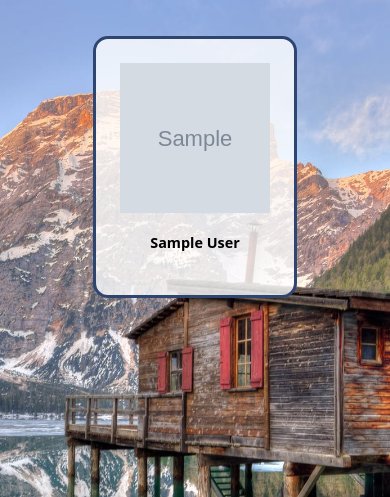
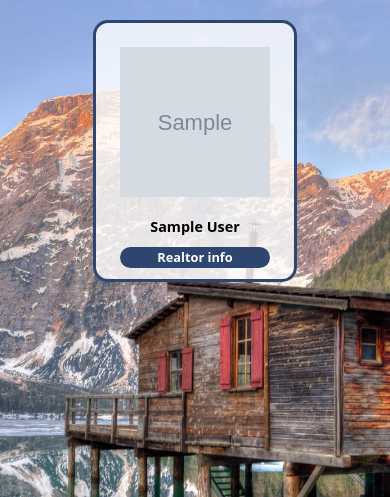
Before and after one commit to ymir17/castleApt, a Django app: page /contacts/ in a window 390 px wide. Shown: the part 67-564 px from the top of the page. Run offline with Django 3.2, Linux system fonts and the light colour scheme; tables that the repository leaves empty hold one stand-in row (values such as "Sample post"); grey boxes marked "Sample" are stand-in pictures.

Commit message:
realtor info responsive

```diff
--- a/static/css/contacts.css
+++ b/static/css/contacts.css
@@ -1,6 +1,6 @@
 .realtorsBox {
     position: relative;
-    margin-top: 2rem;
+    margin-top: 1rem;
     max-width: 50rem;
     padding-bottom: 1rem;
     text-align: center;
@@ -41,22 +40,45 @@
     background-color: rgb(0,0,0); /* Fallback color */
     background-color: rgba(0,0,0,0.4); /* Black w/ opacity */
 }
-
+h5 {
+    color: white;
+    font-size: 0.8rem;
+    background-color: #2E4570;
+    margin-top: -0.5rem;
+    margin-bottom: -0.8rem;
+    border-radius: 2rem;
+    padding-top: 0.1rem;
+    padding-left: 0.5rem;
+    padding-right: 0.5rem;
+    padding-bottom: 0.1rem;
+}
 .popup-content {
     background-color: #fefefe;
     margin: auto;
     padding: 1.25rem;
-    width: 50%;
-    height: 40%;
+    width: auto;
+    max-width: 40rem;
+    min-width: 10.6rem;
+    min-height: 20.5rem;
+    text-align: center;
+    height: auto;
     border: 0.3rem solid #2E4570;
     border-radius: 1rem;
 }
 .popup-content img {
-    width: 9.375rem;
-    height: 9.375rem;
+    position: relative;
+    width: 10rem;
+    height: 10rem;
     margin-right: 0.7rem;
+    margin-left: 0.7rem;
 }
-
+.realdes {
+    border-radius: 1rem;
+    padding: 0.5rem;
+    height: auto;
+    min-height: 12rem;
+    text-align: justify;
+}
 .popupLeft {
     float: left;
 }
--- a/templates/Contacts/contacts.html
+++ b/templates/Contacts/contacts.html
@@ -15,6 +15,7 @@
                         <h4>{{ account.firstName }} {{ account.lastName }}</h4>
                     {% endif %}
                 {% endfor %}
+                <h5>Realtor info</h5>
             </div>
             <div id="myPopup{{ realtor.accountId_id }}" class="modal">
                 <div class="popup-content">
@@ -22,7 +23,7 @@
                     <div class="popupLeft">
                     {% for account in accounts %}
                         {% if account.accountId == realtor.accountId_id %}
-                            <h3>{{ account.firstName }} {{ account.lastName }}</h3>
+                            <h3 class="htags">{{ account.firstName }} {{ account.lastName }}</h3>
                         {% endif %}
                     {% endfor %}
                         {% for image in realtorImgs %}
@@ -32,16 +33,15 @@
                         {% endfor %}
                         {% for account in accounts %}
                             {% if account.accountId == realtor.accountId_id %}
-                                <span>{{ account.email }} <br> </span>
-                                <span>{{ account.phoneNo }}</span>
+                                <div class="emailphone">
+                                    <a class="email" href="mailto:{{ account.email }}" target="_top">{{ account.email }}</a>
+                                    <br><br><span class="phone">+354 - {{ account.phoneNo }}</span>
+                                </div>
                             {% endif %}
                         {% endfor %}
                         </div>
-                        <h4 style="text-align: center">Contact info</h4>
-                        <p>{{ realtor.description }}</p>
-
-
-
+                        <h3 class="htags">Information</h3 >
+                        <p class="realdes">{{ realtor.description }}</p>
                 </div>
             </div>
         {% endfor %}
```
Also changed, not shown: other parts of static/css/contacts.css (+33 -2 lines).
